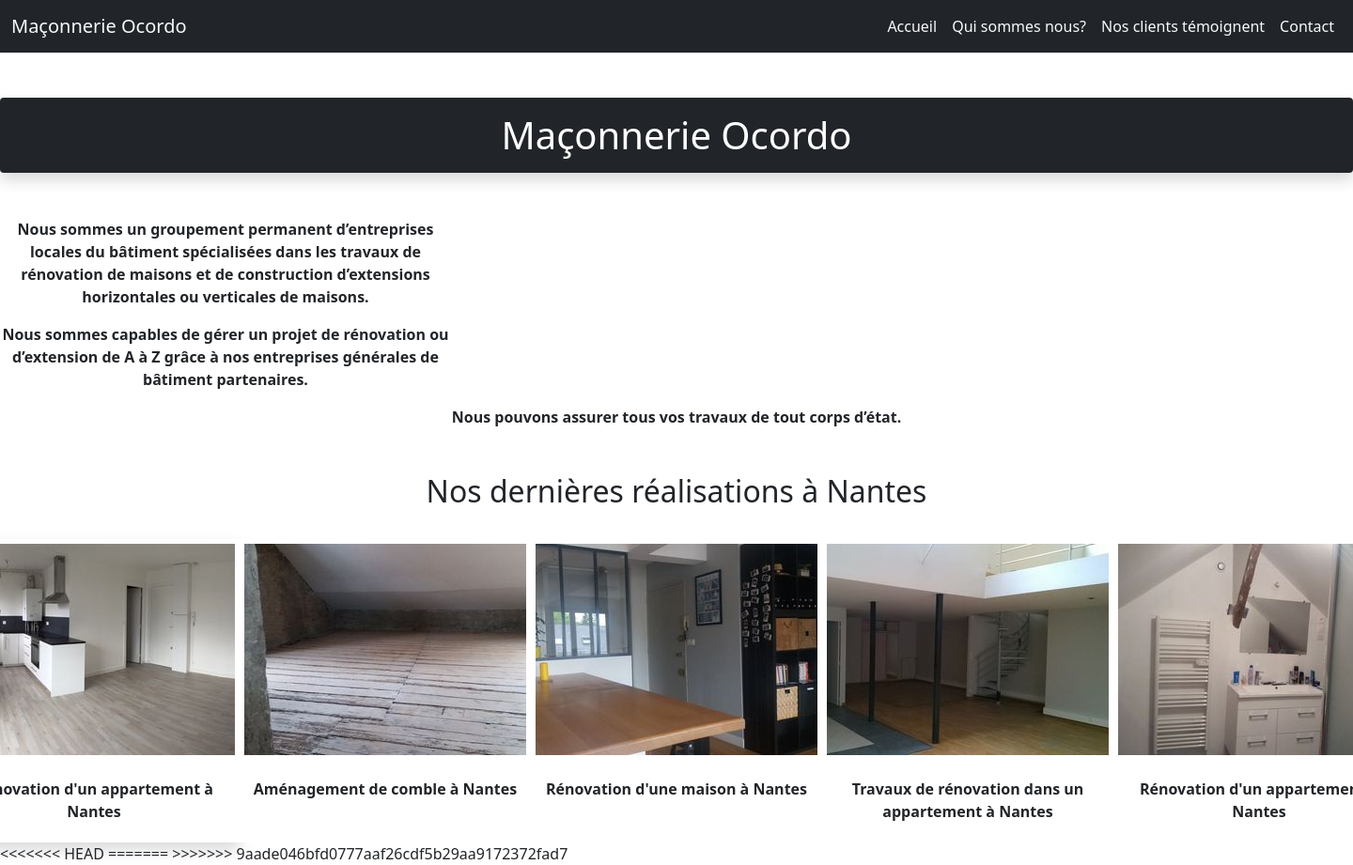
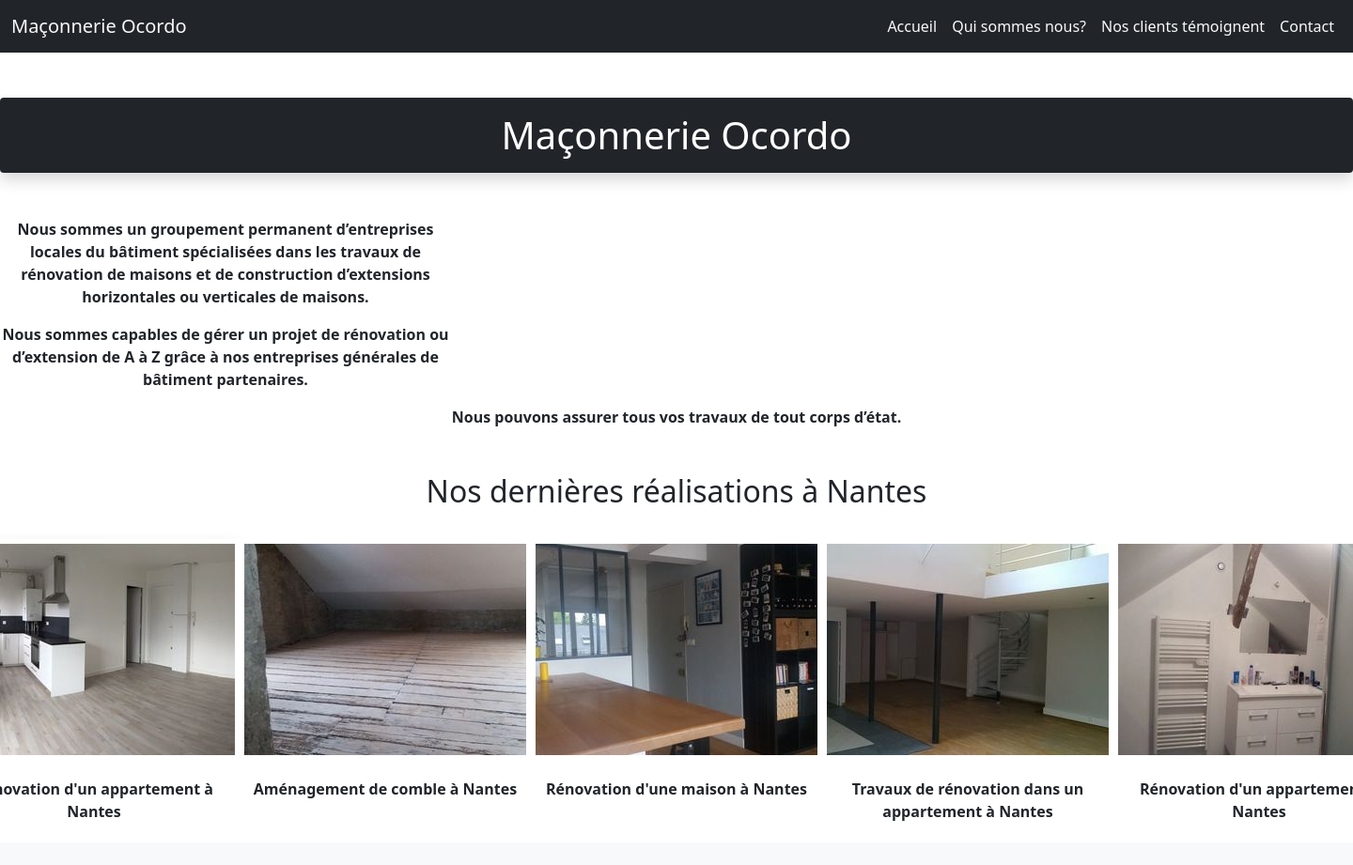
Before and after one commit to BOJEUU/ScrumNico, a PHP site: page / in a window 1440 px wide; the page is wider, and only the part inside the window is pictured. Shown: that part at 94% size. After the commit the page ends 874 px from the top of that part, so only its background shows below. Run offline with PHP 8.4, Linux system fonts and the light colour scheme.

Commit message:
vico pull nico flav

```diff
--- a/index.php
+++ b/index.php
@@ -68,12 +68,8 @@ if (isset($_GET["page"]) && $_GET["page"] == "contact") {
         echo $xml->page[$show]->content;
     }
     ?>
-<<<<<<< HEAD
 
-     <script src="https://cdn.jsdelivr.net/npm/bootstrap@5.0.0-beta1/dist/js/bootstrap.bundle.min.js" integrity="sha384-ygbV9kiqUc6oa4msXn9868pTtWMgiQaeYH7/t7LECLbyPA2x65Kgf80OJFdroafW" crossorigin="anonymous"></script>
-=======
     <script src="https://cdn.jsdelivr.net/npm/bootstrap@5.0.0-beta1/dist/js/bootstrap.bundle.min.js" integrity="sha384-ygbV9kiqUc6oa4msXn9868pTtWMgiQaeYH7/t7LECLbyPA2x65Kgf80OJFdroafW" crossorigin="anonymous"></script>
->>>>>>> 9aade046bfd0777aaf26cdf5b29aa9172372fad7
 
 </body>
 
```
